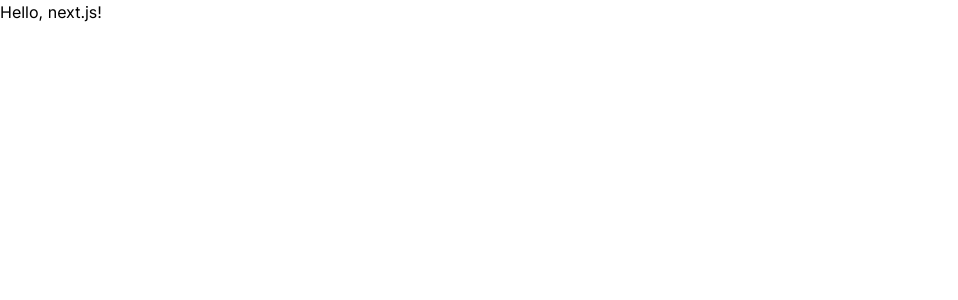
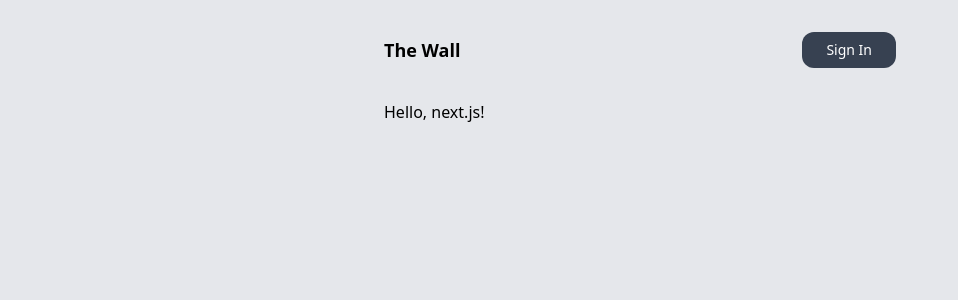
Before and after one commit to maybMedia/TheWall, a Next.js app: page / in a window 1280 px wide. Shown: the top 300 px of the page, without its empty margins (0-958 px from the left). Built offline with nearby package versions, Linux system fonts and the light colour scheme; no server answers.

Commit message:
Basic navbar with server side auth logic.

```diff
--- /dev/null
+++ b/app/auth/Logged.tsx
@@ -0,0 +1,22 @@
+'use client'
+
+import Image from "next/image"
+import {signOut} from 'next-auth/react'
+import Link from 'next/link'
+
+type User = {
+    image: string
+}
+
+export default function Logged({image} : User){
+    return(
+        <li className=" flex gap-8 items-center">
+            <button onClick={() => signOut()} className="text-sm bg-gray-700 text-white py-2 px-6 rounded-xl disabled:opacity-25">
+                Sign Out
+            </button>
+            <Link href={"/dashboard"}>
+                <Image width={64} height={64} src={image} className="w-14 rounded-full" alt="" priority/>
+            </Link>
+        </li>
+    )
+}
--- /dev/null
+++ b/app/auth/Login.tsx
@@ -0,0 +1,13 @@
+'use client'
+
+import {signIn} from 'next-auth/react'
+
+export default function Login(){
+    return(
+        <li className=' list-none'>
+            <button onClick={() => signIn()} className='text-sm bg-gray-700 text-white py-2 px-6 rounded-xl disabled:opacity-25'>
+                Sign In
+            </button>
+        </li>
+    )
+}
--- /dev/null
+++ b/app/auth/Nav.tsx
@@ -0,0 +1,20 @@
+import Link from "next/link"
+import Login from "./Login"
+import Logged from "./Logged"
+import { getServerSession } from 'next-auth/next'
+import { authOptions } from '../../pages/api/auth/[...nextauth]'
+
+export default async function Nav() {
+    const session = await getServerSession(authOptions)
+    return(
+        <nav className=" flex justify-between items-center py-8">
+            <Link href={"/"}>
+                <h1 className="font-bold text-lg">The Wall</h1>
+            </Link>
+            <ul className="flex items-center gap-6">
+                {!session?.user && <Login />}
+                {session?.user && <Logged image={session.user?.image || ""} />}
+            </ul>
+        </nav>
+    )
+}
--- a/app/layout.tsx
+++ b/app/layout.tsx
@@ -1,11 +1,16 @@
 import './globals.css'
-import { Inter } from 'next/font/google'
+import Nav from './auth/Nav'
+import { Nunito } from "next/font/google"
 
-const inter = Inter({ subsets: ['latin'] })
+const nunito = Nunito({
+  subsets: ["latin"],
+  weight: ["400", "700"],
+  variable: "--font-nunito",
+})
 
 export const metadata = {
-  title: 'Create Next App',
-  description: 'Generated by create next app',
+  title: 'The Wall',
+  description: 'The next big social network.',
 }
 
 export default function RootLayout({
@@ -15,7 +20,10 @@
 }) {
   return (
     <html lang="en">
-      <body className={inter.className}>{children}</body>
+      <body className={`mx-4 md:mx-48 xl:mx-96 ${nunito.variable} bg-gray-200`}>
+        <Nav />
+        {children}
+        </body>
     </html>
   )
 }
--- a/next.config.js
+++ b/next.config.js
@@ -1,4 +1,8 @@
 /** @type {import('next').NextConfig} */
-const nextConfig = {}
+const nextConfig = {
+    images: {
+        domains: ["lh3.googleusercontent.com", "avatars.githubusercontent.com"]
+    }
+}
 
 module.exports = nextConfig
--- a/pages/api/auth/[...nextauth].js
+++ b/pages/api/auth/[...nextauth].js
@@ -3,7 +3,7 @@
 import { PrismaAdapter } from "@auth/prisma-adapter"
 import prisma from '../../../prisma/client'
 
-export default NextAuth({
+export const authOptions = {
   adapter: PrismaAdapter(prisma),
   providers: [
     GoogleProvider({
@@ -11,4 +11,6 @@
       clientSecret: process.env.GOOGLE_CLIENT_SECRET,
     }),
   ],
-  });
+}
+
+export default NextAuth(authOptions)
```
Lines whose indentation alone changed are shown as unchanged.
